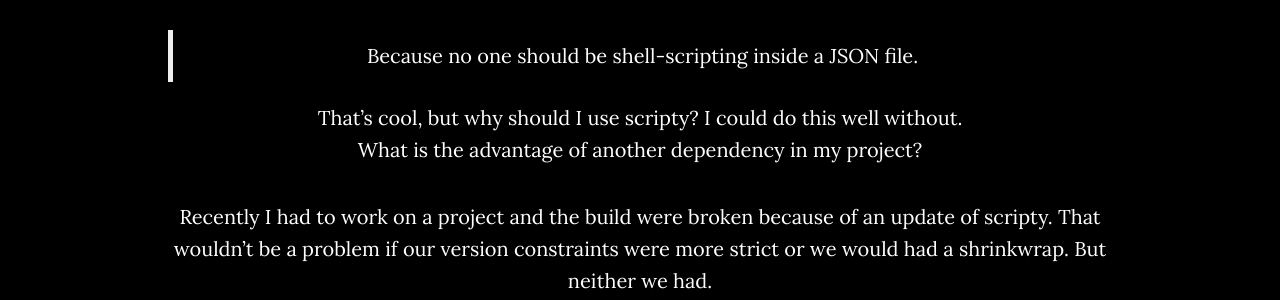
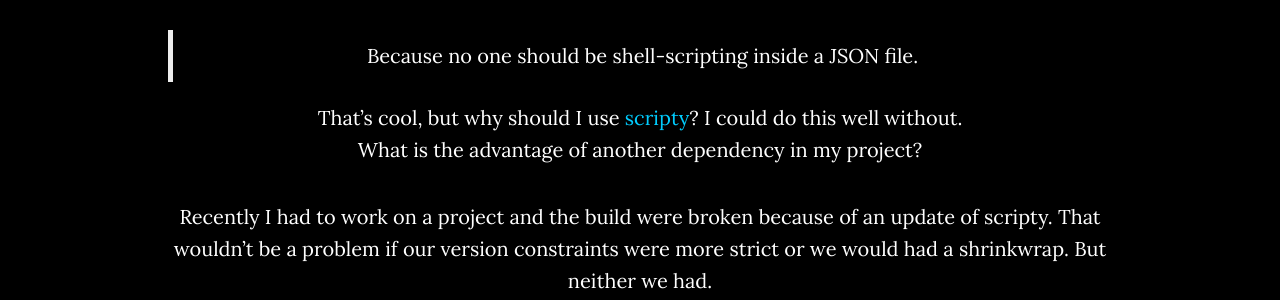
Before and after one commit to mstruebing/mstruebing.github.io, a Jekyll site: the page built from _posts/2016-11-14-you-might-not-need-scripty.md, in a window 1280 px wide and 900 px high. Shown: the part 369-669 px from the top of the window. Built offline with Jekyll 4.4.1, drawn with Linux system fonts in a browser that asks for light colours; nearby versions of some CDN libraries; a style sheet for code colours, icons or effects is not loaded; part of the change alters nothing that is shown.

```diff
--- a/_posts/2016-11-14-you-might-not-need-scripty.md
+++ b/_posts/2016-11-14-you-might-not-need-scripty.md
@@ -8,7 +8,7 @@ tags: [ 'npm', 'javascript', 'nodejs', 'yarn', 'scripty' ]
 
 > Because no one should be shell-scripting inside a JSON file.
 
-That's cool, but why should I use scripty? I could do this well without.
+That's cool, but why should I use [scripty](https://github.com/testdouble/scripty)? I could do this well without.
 What is the advantage of another dependency in my project?
 
 Recently I had to work on a project and the build were broken because of an update of scripty.
```
